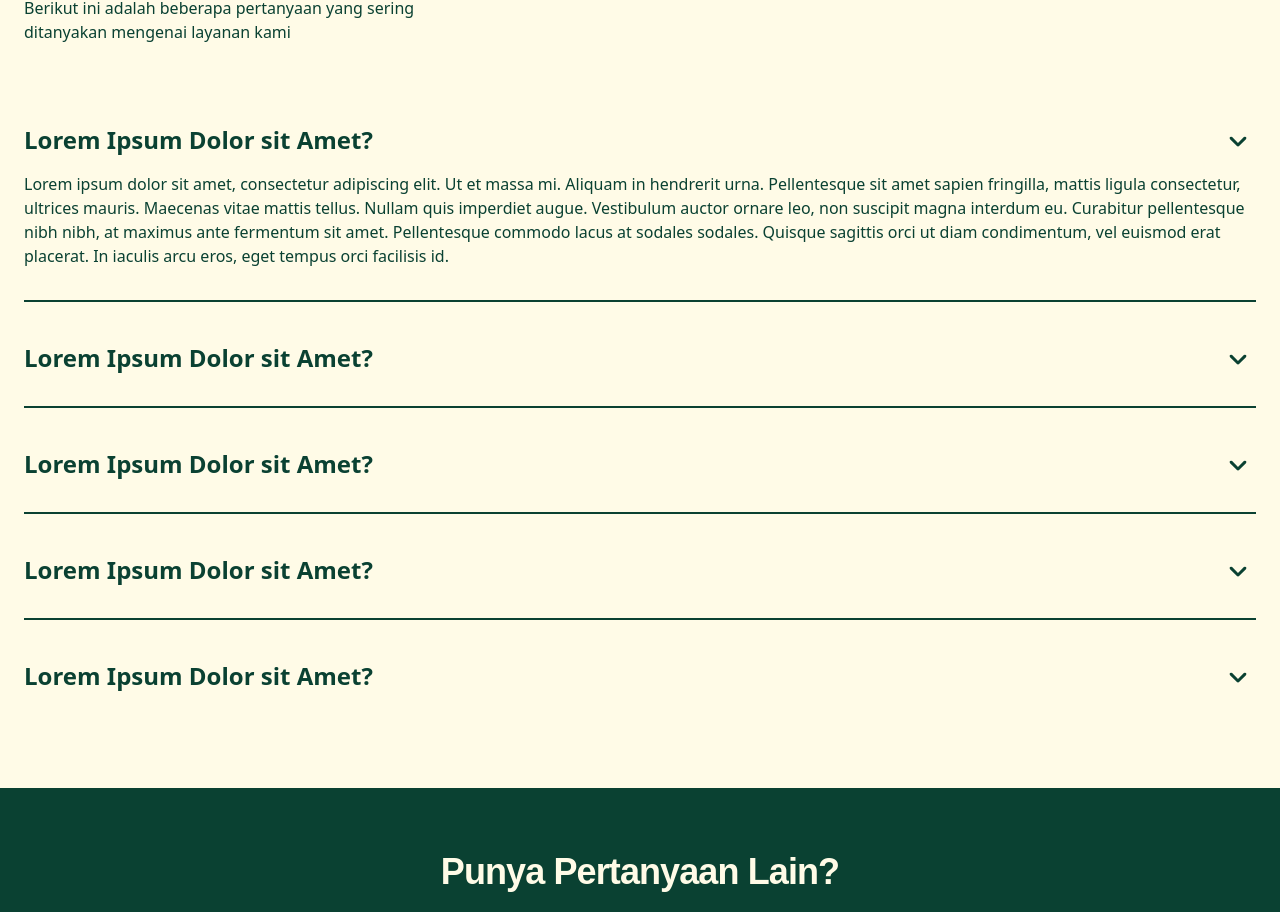
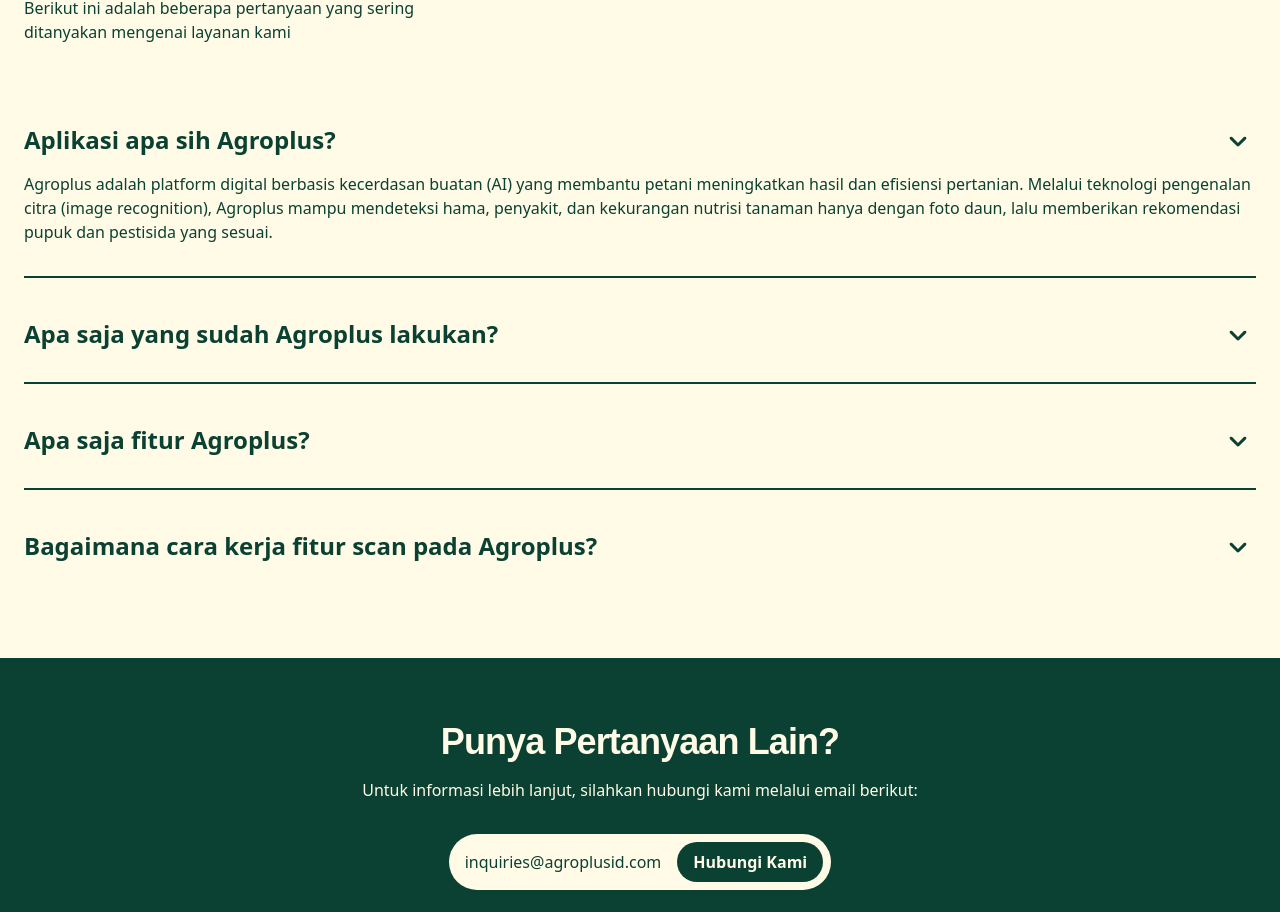
Before and after one commit to agroplus-id/www, a Next.js app: page / in a window 1280 px wide. Shown: the part 3717-4629 px from the top of the page. Built offline with nearby package versions, Linux system fonts and the light colour scheme; a web font is replaced by a local one.

Commit message:
Update FAQ content

```diff
--- a/components/sections/FAQ.tsx
+++ b/components/sections/FAQ.tsx
@@ -9,29 +9,24 @@
   const faqContent: FAQ[] = useMemo(
     () => [
       {
-        question: "Lorem Ipsum Dolor sit Amet?",
+        question: "Aplikasi apa sih Agroplus?",
         answer:
-          "Lorem ipsum dolor sit amet, consectetur adipiscing elit. Ut et massa mi. Aliquam in hendrerit urna. Pellentesque sit amet sapien fringilla, mattis ligula consectetur, ultrices mauris. Maecenas vitae mattis tellus. Nullam quis imperdiet augue. Vestibulum auctor ornare leo, non suscipit magna interdum eu. Curabitur pellentesque nibh nibh, at maximus ante fermentum sit amet. Pellentesque commodo lacus at sodales sodales. Quisque sagittis orci ut diam condimentum, vel euismod erat placerat. In iaculis arcu eros, eget tempus orci facilisis id.",
+          "Agroplus adalah platform digital berbasis kecerdasan buatan (AI) yang membantu petani meningkatkan hasil dan efisiensi pertanian. Melalui teknologi pengenalan citra (image recognition), Agroplus mampu mendeteksi hama, penyakit, dan kekurangan nutrisi tanaman hanya dengan foto daun, lalu memberikan rekomendasi pupuk dan pestisida yang sesuai.",
       },
       {
-        question: "Lorem Ipsum Dolor sit Amet?",
+        question: "Apa saja yang sudah Agroplus lakukan?",
         answer:
-          "Lorem ipsum dolor sit amet, consectetur adipiscing elit. Ut et massa mi. Aliquam in hendrerit urna. Pellentesque sit amet sapien fringilla, mattis ligula consectetur, ultrices mauris. Maecenas vitae mattis tellus. Nullam quis imperdiet augue. Vestibulum auctor ornare leo, non suscipit magna interdum eu. Curabitur pellentesque nibh nibh, at maximus ante fermentum sit amet. Pellentesque commodo lacus at sodales sodales. Quisque sagittis orci ut diam condimentum, vel euismod erat placerat. In iaculis arcu eros, eget tempus orci facilisis id.",
+          "Agroplus telah mencapai berbagai pencapaian penting dalam pengembangan teknologi pertanian digital. Kami telah bermitra dengan lebih dari 50 petani di wilayah Karangploso dan Lamongan, menjalankan uji coba lapangan secara langsung untuk memastikan efektivitas sistem deteksi tanaman berbasis AI. Selain itu, Agroplus juga berhasil mengikuti program inkubasi Innovation Lab Kedutaan Inggris melalui Instellar dan DIKST UB melalui Brawijaya Start up Academy, yang memperkuat validasi model bisnis dan inovasi kami. Dukungan dari Wakil Menteri Dikti Nasional, Prof. Fauzan, turut menjadi bukti komitmen kami dalam membangun solusi pertanian yang berkelanjutan. ",
       },
       {
-        question: "Lorem Ipsum Dolor sit Amet?",
+        question: "Apa saja fitur Agroplus?",
         answer:
-          "Lorem ipsum dolor sit amet, consectetur adipiscing elit. Ut et massa mi. Aliquam in hendrerit urna. Pellentesque sit amet sapien fringilla, mattis ligula consectetur, ultrices mauris. Maecenas vitae mattis tellus. Nullam quis imperdiet augue. Vestibulum auctor ornare leo, non suscipit magna interdum eu. Curabitur pellentesque nibh nibh, at maximus ante fermentum sit amet. Pellentesque commodo lacus at sodales sodales. Quisque sagittis orci ut diam condimentum, vel euismod erat placerat. In iaculis arcu eros, eget tempus orci facilisis id.",
+          "Agroplus memiliki beberapa fitur utama yang dirancang untuk membantu petani secara praktis dan efisien. Fitur Scan Daun memungkinkan pengguna mendeteksi hama, penyakit, dan kekurangan nutrisi hanya dengan memotret daun tanaman. Fitur Rekomendasi Pupuk dan Pestisida memberikan saran dosis dan jenis yang sesuai berdasarkan hasil analisis. Selain itu, terdapat Monitoring Lahan untuk memantau kesehatan tanaman dari waktu ke waktu, serta Konsultasi Ahli yang menghubungkan petani dengan pakar pertanian. Ke depan, Agroplus juga akan menghadirkan fitur Marketplace agar petani dapat membeli kebutuhan pertanian langsung dari sumber terpercaya.",
       },
       {
-        question: "Lorem Ipsum Dolor sit Amet?",
+        question: "Bagaimana cara kerja fitur scan pada Agroplus?",
         answer:
-          "Lorem ipsum dolor sit amet, consectetur adipiscing elit. Ut et massa mi. Aliquam in hendrerit urna. Pellentesque sit amet sapien fringilla, mattis ligula consectetur, ultrices mauris. Maecenas vitae mattis tellus. Nullam quis imperdiet augue. Vestibulum auctor ornare leo, non suscipit magna interdum eu. Curabitur pellentesque nibh nibh, at maximus ante fermentum sit amet. Pellentesque commodo lacus at sodales sodales. Quisque sagittis orci ut diam condimentum, vel euismod erat placerat. In iaculis arcu eros, eget tempus orci facilisis id.",
-      },
-      {
-        question: "Lorem Ipsum Dolor sit Amet?",
-        answer:
-          "Lorem ipsum dolor sit amet, consectetur adipiscing elit. Ut et massa mi. Aliquam in hendrerit urna. Pellentesque sit amet sapien fringilla, mattis ligula consectetur, ultrices mauris. Maecenas vitae mattis tellus. Nullam quis imperdiet augue. Vestibulum auctor ornare leo, non suscipit magna interdum eu. Curabitur pellentesque nibh nibh, at maximus ante fermentum sit amet. Pellentesque commodo lacus at sodales sodales. Quisque sagittis orci ut diam condimentum, vel euismod erat placerat. In iaculis arcu eros, eget tempus orci facilisis id.",
+          "Proses scan di Agroplus didasarkan pada teknologi kecerdasan buatan (AI) yang menggunakan model machine learning YOLO-V8. Model ini telah dilatih dengan ribuan dataset gambar daun tanaman yang mencakup berbagai kondisi kesehatan tanaman. Data tersebut dikombinasikan dengan hasil penelitian akademik dan uji lapangan bersama petani untuk memastikan tingkat akurasi tinggi dalam mendeteksi hama, penyakit, serta kekurangan nutrisi pada tanaman.",
       },
     ],
     [],
@@ -63,7 +58,7 @@
               >
                 <ArrowDown size={36} />
               </button>
-              <h3 className="text-2xl font-bold">{q.question}</h3>
+              <h3 className="text-2xl font-semibold">{q.question}</h3>
               <AnimatePresence>
                 {activeIndex == i && (
                   <motion.div
```
